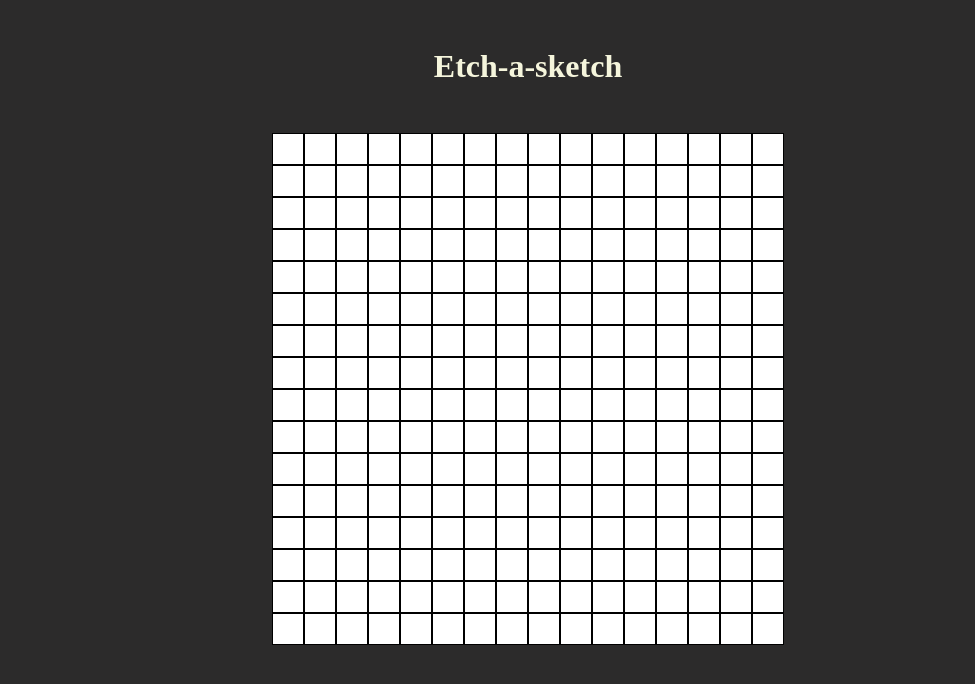
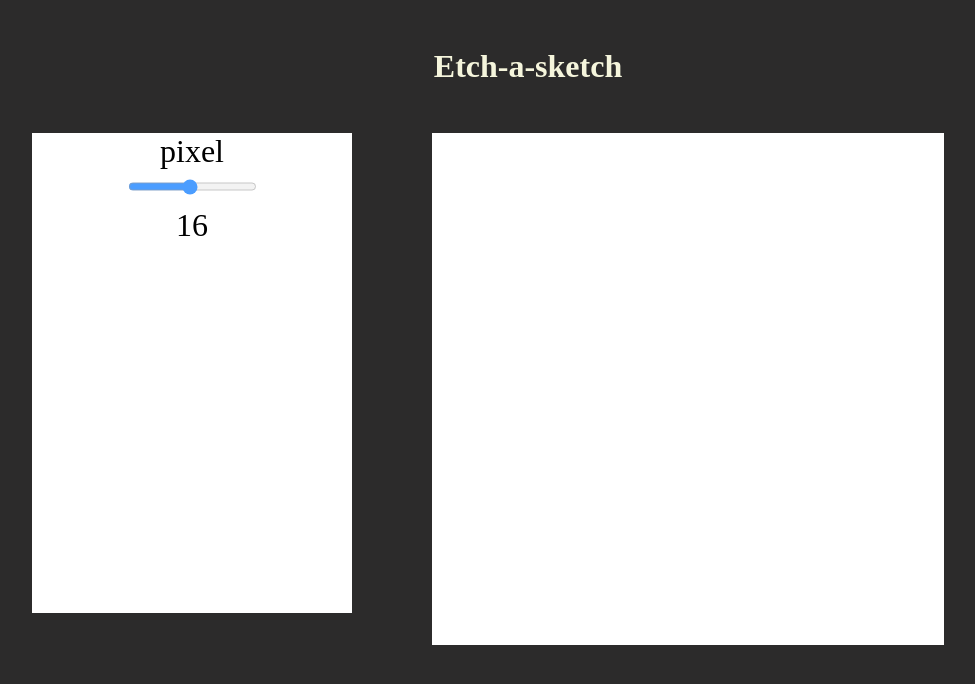
Before and after one commit to mishalp/odin-etch-a-sketch, a plain HTML site: page index.html in a window 1280 px wide. Shown: the whole page, without its empty margins (112-1087 px from the left). Drawn offline with Linux system fonts and the light colour scheme.

Commit message:
sketh started

```diff
--- a/index.html
+++ b/index.html
@@ -12,13 +12,22 @@
         <h1>Etch-a-sketch</h1>
 
     </div>
-    <div class="tools">
+    <div class="section">
+        <div class="tools">
+            <p>pixel</p>
+            <div class="slidecontainer">
+                <input type="range" min="1" max="32" value="16" class="slider" id="myRange">
+                <p id="demo"></p>
+              </div>
+
+        </div>
+        <div class="canvas" id="canvas">
+
+
+        </div>
 
     </div>
-    <div class="canvas" id="canvas">
-        <div class="pixel"></div>
 
-    </div>
 
     <script src="script.js"></script>
 </body>
--- a/script.js
+++ b/script.js
@@ -1,9 +1,50 @@
-const pixel = document.createElement('div').cloneNode(true);
+const pixel = document.createElement('div');
 pixel.classList.add('pixel')
 //console.log(pixel);
 const canvas = document.getElementById('canvas')
+pixel.style.height = 32+'px'
+pixel.style.width = 32+'px'
+for(let i=0;i<16 * 16;i++){
+  canvas.appendChild(pixel.cloneNode(true))
+}
 
 
-for(let i=0;i<255;i++){
+
+var slider = document.getElementById("myRange");
+var output = document.getElementById("demo");
+output.innerHTML = slider.value; // Display the default slider value
+
+// Update the current slider value (each time you drag the slider handle)
+slider.oninput = function() {
+  canvas.textContent = ''
+  let size = this.value
+  output.innerHTML = `${this.value}x${this.value}` ;
+  let h = 512/size;
+  pixel.style.height = h+'px'
+  pixel.style.width = h+'px'
+  for(let i=0;i<size * size;i++){
     canvas.appendChild(pixel.cloneNode(true))
 }
+clicker()
+}
+pixels = document.querySelectorAll('.pixel')
+
+
+pixels.forEach((pix)=>{
+  pix.addEventListener('click', () => {
+    pix.classList.add('black')
+});
+})
+
+function clicker() {
+  pixels = document.querySelectorAll('.pixel')
+
+
+pixels.forEach((pix)=>{
+  pix.addEventListener('click', () => {
+    pix.classList.add('black')
+});
+})
+
+
+}
--- a/style.css
+++ b/style.css
@@ -11,17 +11,63 @@ body{
     color: beige;
 }
 .canvas{
-    margin: 0 auto;
+
     height: 512px;
     width: 512px;
     background-color: white;
     display: flex;
     flex-wrap: wrap;
+    margin: 0 5rem;
+
+
+}
+.black{
+  background-color: black;
 }
 
-.pixel{
-    height: 30px;
-    width: 30px;
-    border: 1px solid black;
+.pixel:hover{
+  background-color: black;
+
 
 }
+.section{
+    display: flex;
+    justify-content: center;
+}
+
+.tools{
+    height: 30rem;
+    width: 20rem;
+    background-color: white;
+    text-align: center;
+    font-size: 2rem;
+
+}
+
+.slidecontainer {
+    width: 100%; /* Width of the outside container */
+  }
+
+  /* The slider itself */
+  .slider {
+
+
+    height: 25px; /* Specified height */
+    background: #d3d3d3; /* Grey background */
+    outline: none; /* Remove outline */
+    opacity: 0.7; /* Set transparency (for mouse-over effects on hover) */
+  }
+
+  /* Mouse-over effects */
+  .slider:hover {
+    opacity: 1; /* Fully shown on mouse-over */
+  }
+
+  /* The slider handle (use -webkit- (Chrome, Opera, Safari, Edge) and -moz- (Firefox) to override default look) */
+  .slider::-webkit-slider-thumb {
+    cursor: pointer; /* Cursor on hover */
+  }
+
+  .slider::-moz-range-thumb {
+    cursor: pointer; /* Cursor on hover */
+  }
```
